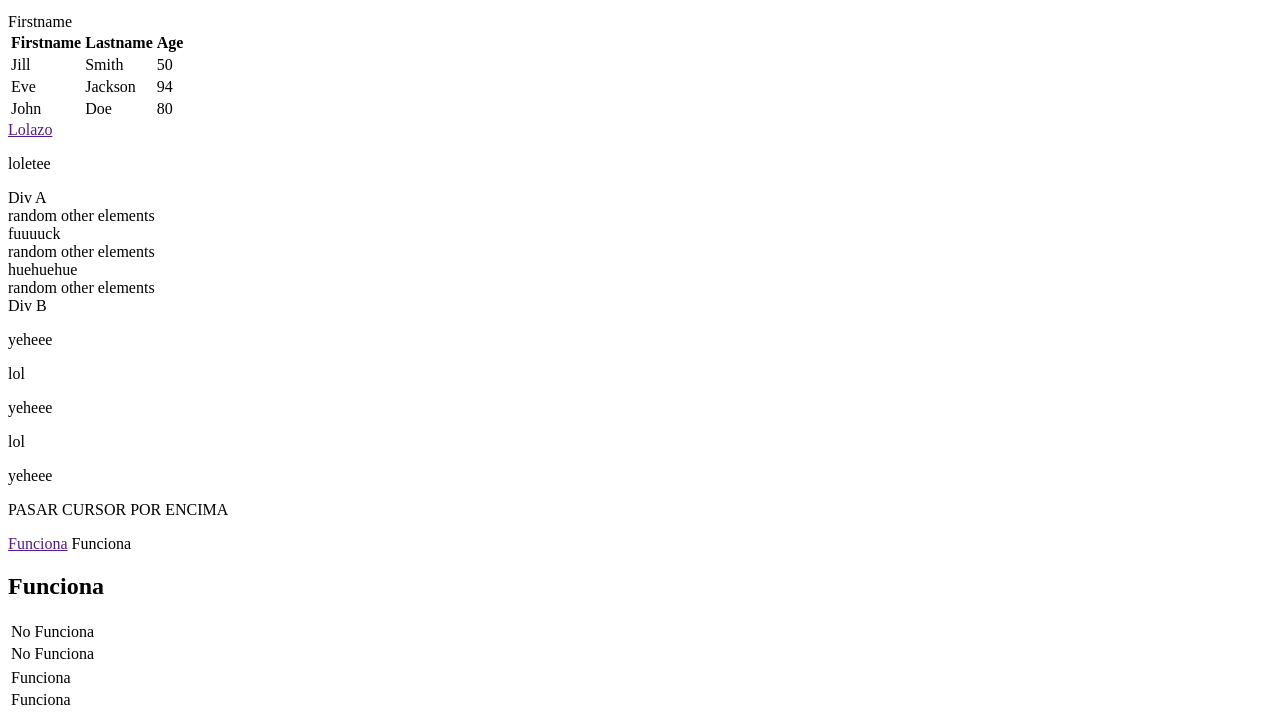
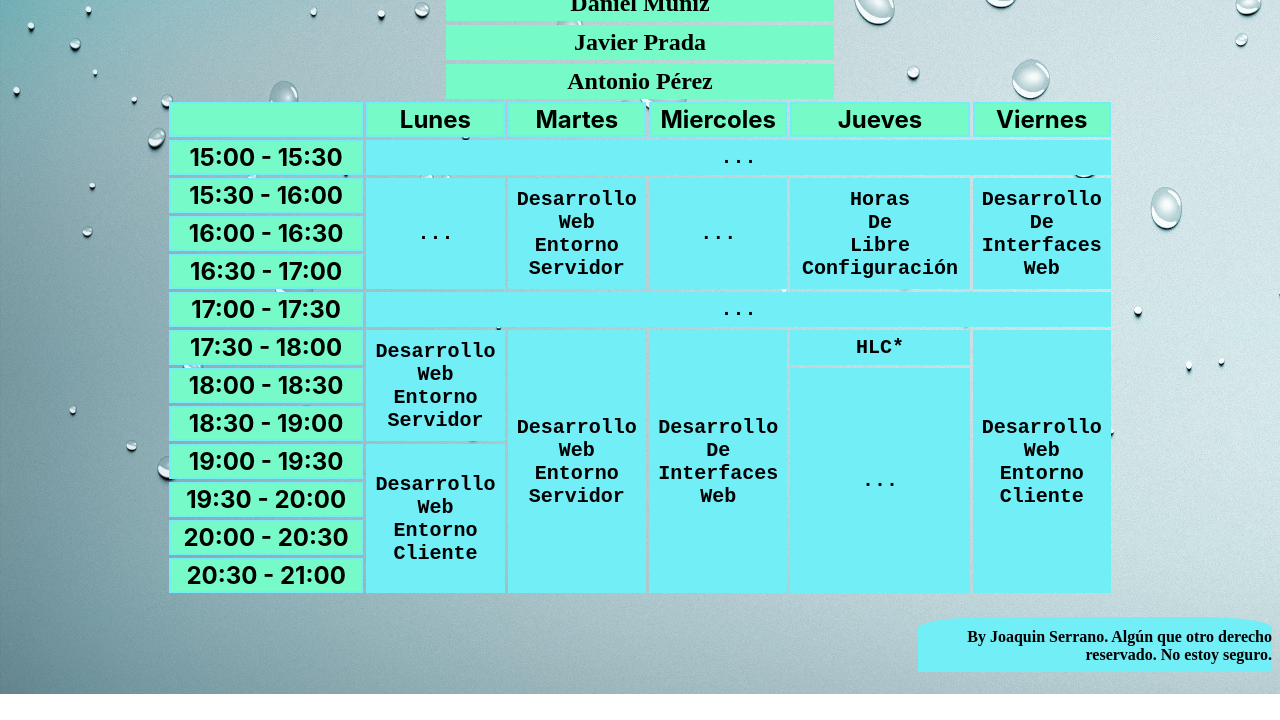
Before and after one commit to Mithrillium/PracticaCSS, a plain HTML site: page EJ1/index.html in a window 1280 px wide. Shown: the part 389-1109 px from the top of the page. After the commit the page ends 1083 px from the top, so only its background shows below. Drawn offline with Linux system fonts and the light colour scheme.

Commit message:
Ejercicio Horario Terminado.

```diff
--- a/EJ1/estilo.css
+++ b/EJ1/estilo.css
@@ -1,3 +1,107 @@
+body{
+    background-image: url(img/fondoHorario.jpg);
+}
+.opciones{
+    display: flex;
+    justify-content: center;
+}
+table{
+    border-spacing: 0.2em;
+    margin: auto;
+    width: 75%;
+    border-collapse: separate;
+}
+th{
+    background-color: rgb(118, 250, 199);
+    font-family: -apple-system, BlinkMacSystemFont, 'Segoe UI', Roboto, Oxygen, Ubuntu, Cantarell, 'Open Sans', 'Helvetica Neue', sans-serif;
+    color: black;
+    border: 2px solid;
+    border-color: rgb(114, 238, 247);
+    font-size: x-large;
+}
+td{
+    background-color: rgb(114, 238, 247);
+    font-family: monospace;
+    text-align: center;
+    font-weight: bolder;
+    font-size: x-large;
+}
+h1{
+    text-align: center;
+    background-color:rgb(114, 238, 247);
+    margin:auto;
+    width: 50%;
+    border-radius: 20%;
+    margin-bottom: 4px;
+}
+h2{
+    text-align: center;
+    width: 30%;
+    background-color: darkblue;
+    margin:auto;
+    color:white;
+    font-size: xx-large;
+    padding: 4px;
+}
+h3{
+    text-align: center;
+    width:30%;
+    background-color: rgb(118, 250, 199);
+    margin: auto;
+    margin-top:4px;
+    padding: 4px;
+    font-size: x-large;
+}
+h4 {
+    text-align: right;
+    background-color:rgb(114, 238, 247);
+    border-top-left-radius: 20%;
+    border-top-right-radius: 20%;
+    width: 28%;
+    float: right;
+    padding-top:0.7em;
+    padding-bottom: 0.5em;
+}
+
+h3.cliente:hover ~ table tr td.cliente{
+    background-color: greenyellow;
+}
+h3.servidor:hover ~ table tr td.servidor{
+    background-color: greenyellow;
+}
+h3.interfaz:hover ~ table tr td.interfaz{
+    background-color: greenyellow;
+}
+h3.hlc:hover ~ table tr td.hlc{
+    background-color: greenyellow;
+}
+h3.libre:hover ~ table tr td.libre{
+    background-color: greenyellow;
+}
+h3#dani:hover ~ table tr td#dani{
+    background-color: greenyellow;
+}
+h3#javi:hover ~ table tr td#javi{
+    background-color: greenyellow;
+}
+h3#antonio:hover ~ table tr td#antonio{
+    background-color: greenyellow;
+}
+
+td:hover {
+    background-color: rgb(118, 250, 199);
+}
+/*
+*/
+p.prueba:hover ~ table tr td.prueba{
+    background-color: greenyellow;
+}
+
+
+
+/*
+De aqui abajo, son pruebas de estilo
+*/
 .vMain:hover  ~ .vOtros{
     background-color: green;
 }
@@ -26,7 +130,7 @@ webs usadas:
     background: #ccc
 }
 
-p.prueba:hover ~ .prueba{
+p.prueba:hover ~ table tr td.prueba{
     background-color: greenyellow;
 }
 p.verde:hover ~ .verde{
--- a/EJ1/index.html
+++ b/EJ1/index.html
@@ -7,92 +7,85 @@
     <title>Horario</title>
 </head>
 <body>
-    <div class="vMain">Verde!</div>
-        <p>Rojo!</p><p>Azul!</p><p class="vMain">Verde!</p>
-    <div class="vOtros">Firstname</div>
-    <div>
-        <div class="vMain">Verde!Aquiii</div>
-        <p class="prueba">PASA POR AQUI</p>
-        <p class="verde">VENGA FUNCIONA JOPUTAAA</p>
+  <header>
+    <h1>HORARIO <br> JOAQUÍN SERRANO</h1>
+  </header>
+  <section>
+    <article>
       <table>
-      <p class="verde">VENGA FUNCIONA JOPUTAAA</p>
-        <div class="vMain">Verde!</div>
-        <div class="vOtros">Firstname</div>
-        <div class="verde">Firstname</div>
-        <p class="prueba">PASA POR AQUI</p>
+        <h2>ASIGNATURAS</h2>
+        <h3 class="servidor">Servidor</h3>
+        <h3 class="cliente">Cliente</h3>
+        <h3 class="interfaz">Interfaces</h3>
+        <h3 class="hlc">HLC</h3>
+        <h3 class="libre">Horas Libres</h3>
+        <h2>PROFESOR</h2>
+        <h3 id="dani">Daniel Muniz</h3>
+        <h3 id="javi">Javier Prada</h3>
+        <h3 id="antonio">Antonio Pérez</h3>
           <tr>
-          <th class="verde">Firstname</th>
-          <th>Lastname</th>
-          <th>Age</th>
+            <th></th>
+            <th>Lunes</th>
+            <th>Martes</th>
+            <th>Miercoles</th>
+            <th>Jueves</th>
+            <th>Viernes</th>
           </tr>
           <tr>
-          <td class="verde">Jill</td>
-          <td>Smith</td>
-          <td>50</td>
+            <th>15:00 - 15:30</th>
+            <td colspan="5" class="libre">...</td>
           </tr>
           <tr>
-         <td>Eve</td>
-          <td>Jackson</td>
-          <td>94</td>
+            <th>15:30 - 16:00</th>
+            <td rowspan="3" class="libre">...</td>
+            <td rowspan="3" class="servidor" id="antonio">Desarrollo<br>Web<br>Entorno<br>Servidor</td>
+            <td rowspan="3" class="libre">...</td>
+            <td rowspan="3" class="hlc" id="javi">Horas<br>De<br>Libre<br>Configuración</td>
+            <td rowspan="3" class="interfaz" id="dani">Desarrollo<br>De<br>Interfaces<br>Web</td>
           </tr>
           <tr>
-          <td>John</td>
-          <td>Doe</td>
-          <td>80</td>
+            <th>16:00 - 16:30</th>
           </tr>
-        <div class="vOtros">Firstname</div>
-      </table>
-    </div>
-    <!--Al menos esta parte de aqui abajo funciona-->
-
-    <a href="" class="verde">Lolazo</a>
-    <p>loletee</p>
-    <div class="a">Div A</div>
-    <div>random other elements</div>
-    <div class="b">fuuuuck</div>
-    <div>random other elements</div>
-    <div class="b">huehuehue</div>
-    <div>random other elements</div>
-    <div class="b">Div B</div>
-    <p class="prueba">yeheee</p>
-    <p>lol</p>
-    <p class="prueba">yeheee</p>
-    <p>lol</p>
-    <p class="prueba">yeheee</p>
-
-    <!--Pruebas-->
-    <style>
-      p.prueba:hover ~ .prueba{
-        background-color: greenyellow;
-      }
-    </style>
-    <!--Pongo estilo aqui para que se vea el ejemplo-->
-    <!--¿Me puedes dar una pista de porqué funcionan todos las
-       pruebas menos con el ejemplo de la primera tabla?-->
-
-    <p class="prueba">PASAR CURSOR POR ENCIMA</p>
-    <a href="" class="prueba">Funciona</a>
-    <label class="prueba">Funciona</label>
-    <h2 class="prueba">Funciona</h2>
-
-    <!--Esta primera tabla no funciona (justo lo que necesitaría)-->
-    <table>
           <tr>
-        <td class="prueba">No Funciona</td>
+            <th>16:30 - 17:00</th>
           </tr>
-      <tr class="prueba">
-        <td>No Funciona</td>
+          <tr>
+            <th>17:00 - 17:30</th>
+            <td colspan="5" class="libre">...</td>
+          </tr>
+          <tr>
+            <th>17:30 - 18:00</th>
+            <td rowspan="3" class="servidor" id="antonio">Desarrollo<br>Web<br>Entorno<br>Servidor</td>
+            <td rowspan="7" class="servidor" id="antonio">Desarrollo<br>Web<br>Entorno<br>Servidor</td>
+            <td rowspan="7" class="interfaz" id="dani">Desarrollo<br>De<br>Interfaces<br>Web</td>
+            <td class="hlc">HLC*</td>
+            <td rowspan="7" class="cliente" id="dani">Desarrollo<br>Web<br>Entorno<br>Cliente</td>
+          </tr>
+          <tr>
+            <th>18:00 - 18:30</th>
+            <td rowspan="6" class="libre">...</td>
+          </tr>
+          <tr>
+            <th>18:30 - 19:00</th>
+          </tr>
+          <tr>
+            <th>19:00 - 19:30</th>
+            <td rowspan="4" class="cliente" id="dani">Desarrollo<br>Web<br>Entorno<br>Cliente</td>
+          </tr>
+          <tr>
+            <th>19:30 - 20:00</th>
+          </tr>
+          <tr>
+            <th>20:00 - 20:30</th>
+          </tr>
+          <tr>
+            <th>20:30 - 21:00</th>
           </tr>
         </table>
-
-    <!--Esta tabla si, pero no me vale para nada-->
-    <table class="prueba">
-      <tr>
-        <td>Funciona</td>
-      </tr>
-      <tr>
-        <td>Funciona</td>
-      </tr>
-    </table>
+    </article>
+  </section>
+  <footer>
+    <h4>By Joaquin Serrano. Algún que otro derecho reservado. No estoy seguro.</h4>
+  </footer>
 </body>
 </html>
```
Also changed, not shown: EJ1/img/fondoHorario.jpg (added). Lines whose indentation alone changed are shown as unchanged.
